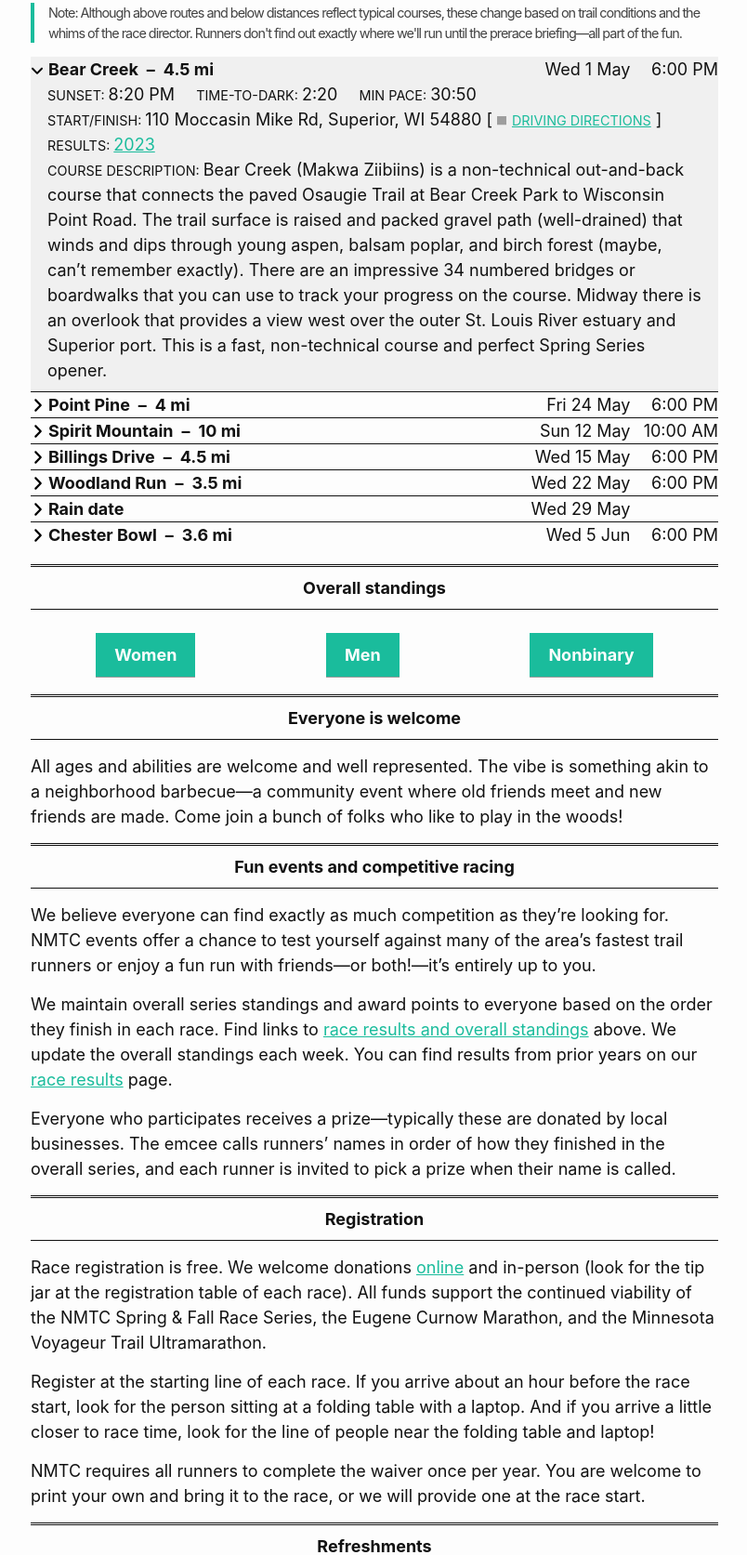
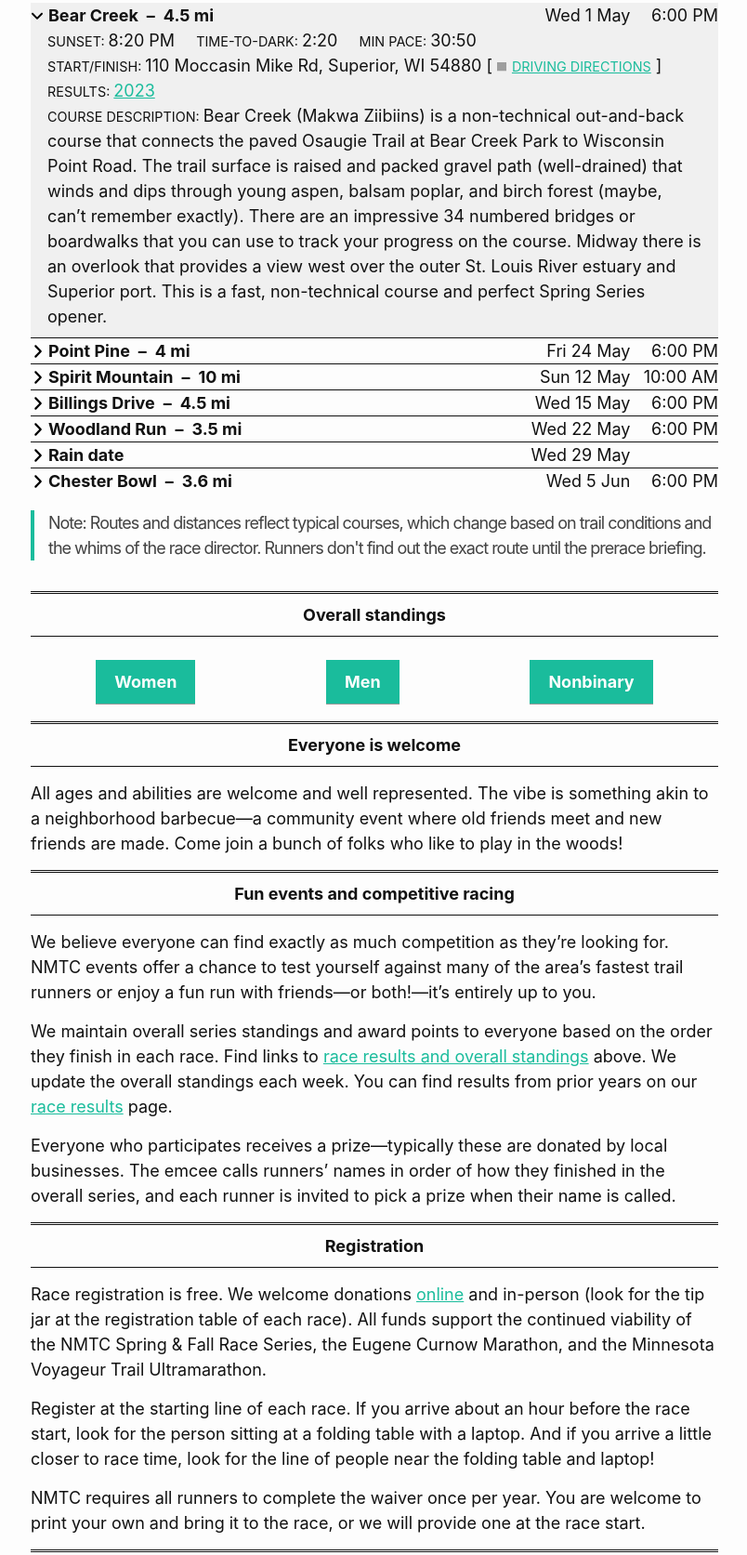
Before and after one commit to nmtc-run/nmtc-run.github.io, a Jekyll site: the page built from pages/series-spring.md, in a window 1280 px wide, cut to the strip 1610-3283 px from the top of the page. Shown: the whole strip at 93% size, without its empty margins (237-1041 px from the left). Built offline with Jekyll 4.4.1, drawn with Linux system fonts in a browser that asks for light colours; grey boxes are pictures that could not be loaded.

Commit message:
tweaks to series map

```diff
--- a/_layouts/series.html
+++ b/_layouts/series.html
@@ -47,10 +47,6 @@
 <div class="map-container">
   <iframe id="map-iframe" src="https://www.google.com/maps/d/u/0/embed?mid={{ page.map-id }}&ehbc=2E312F&noprof=1" width="100%" height="480"></iframe>
 </div>
-
-<blockquote style="font-size: 0.8em; font-style: normal;">
-  Note: Although above routes and below distances reflect typical courses, these change based on trail conditions and the whims of the race director. Runners don't find out exactly where we'll run until the prerace briefing—all part of the fun.
-</blockquote>
 
 {% assign first_event = series | first %}
 
@@ -139,6 +135,9 @@
       </div>
     {% endif %}
   {% endfor %}
+  <blockquote style="font-size: 1em; font-style: normal; margin-top: 1em;">
+    Note: Routes and distances reflect typical courses, which change based on trail conditions and the whims of the race director. Runners don't find out the exact route until the prerace briefing.
+  </blockquote>
 </div>
 
 <div class="event-content">
--- a/_sass/nmtc/_page.scss
+++ b/_sass/nmtc/_page.scss
@@ -180,8 +180,7 @@
 
 @include media-query($on-palm)  {
 
-  .series-event,
-  .series-details {
+  .series-event-wrapper {
     font-size: 0.8em;
   }
 
```
